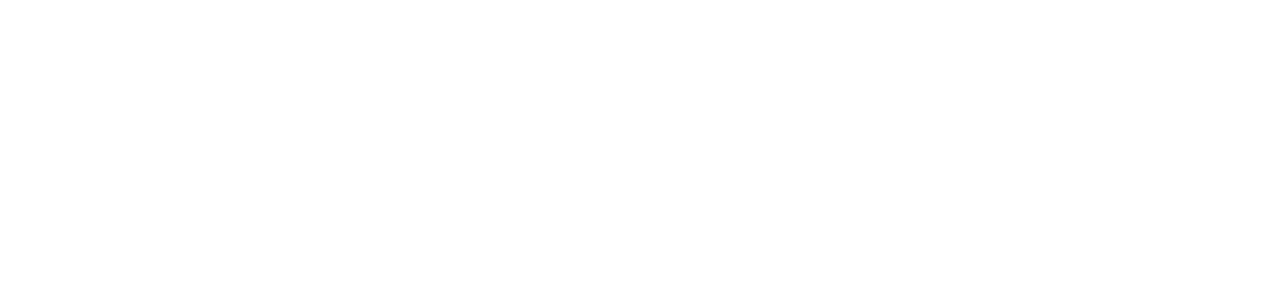
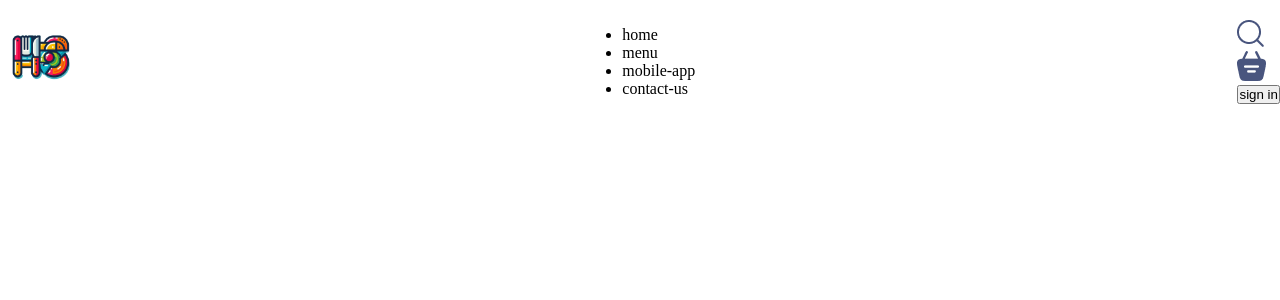
Before and after one commit to juned1110/Feasto, a React (Vite) app in the folder client/: page / in a window 1280 px wide. Shown: the top 300 px of the page. Built offline with nearby package versions, Linux system fonts and the light colour scheme.

Commit message:
Navbar created

```diff
--- a/client/src/component/Navbar/Navbar.css
+++ b/client/src/component/Navbar/Navbar.css
@@ -0,0 +1,6 @@
+.Navbar {
+  padding: 20px 0px;
+  display: flex;
+  justify-content: space-between;
+  align-items: center;
+}
--- a/client/src/component/Navbar/Navbar.jsx
+++ b/client/src/component/Navbar/Navbar.jsx
@@ -1,11 +1,31 @@
 import React from "react";
 import "./Navbar.css";
+import { assets } from "../../assets/assets";
 
 const Navbar = () => {
   return (
     <React.Fragment>
       <div className="Navbar">
-
+        <img
+          src={assets.logo}
+          alt="logo"
+          className="logo"
+          style={{ width: "5rem" }}
+        />
+        <ul className="navbar-menu">
+          <li>home</li>
+          <li>menu</li>
+          <li>mobile-app</li>
+          <li>contact-us</li>
+        </ul>
+        <div className="navbar-right">
+          <img src={assets.search_icon} alt="" />
+          <div className="navbar-search-icon">
+            <img src={assets.basket_icon} alt="" />
+            <div className="dot"></div>
+          </div>
+          <button>sign in</button>
+        </div>
       </div>
     </React.Fragment>
   );
```
Also changed, not shown: client/src/assets/logo.png.
